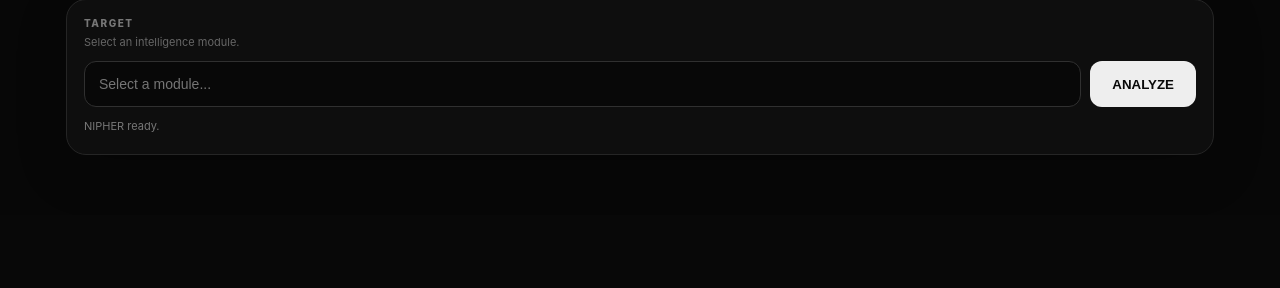
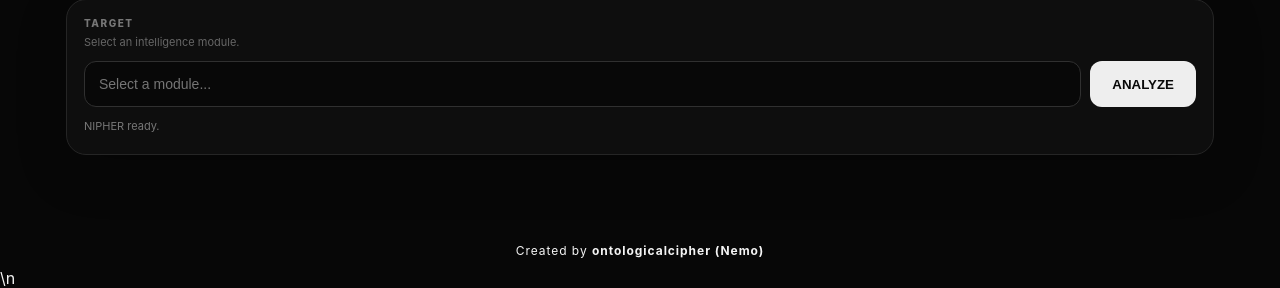
Before and after one commit to ontologicalcipher/nipher-, a Flask app: page / in a window 1280 px wide. Shown: the part 640-928 px from the top of the page. Before the commit the page ends 795 px from the top, so only its background shows below. Run offline with Flask 3, Linux system fonts and the light colour scheme.

Commit message:
Add creator credit to web dashboard

```diff
--- a/nipher/web/templates/index.html
+++ b/nipher/web/templates/index.html
@@ -519,6 +519,16 @@ pre.show{
     font-size:25px;
   }
 }
+
+.creator-credit{
+  text-align:center;
+  margin:28px 0 10px;
+  font-size:12px;
+  letter-spacing:.08em;
+  opacity:.55;
+  animation:fadeUp .7s ease both;
+}
+.creator-credit strong{opacity:1}
 </style>
 </head>
 
@@ -1012,5 +1022,5 @@ document
 
 </script>
 
-</body>
+<div class="creator-credit">Created by <strong>ontologicalcipher (Nemo)</strong></div>\n</body>
 </html>
```
